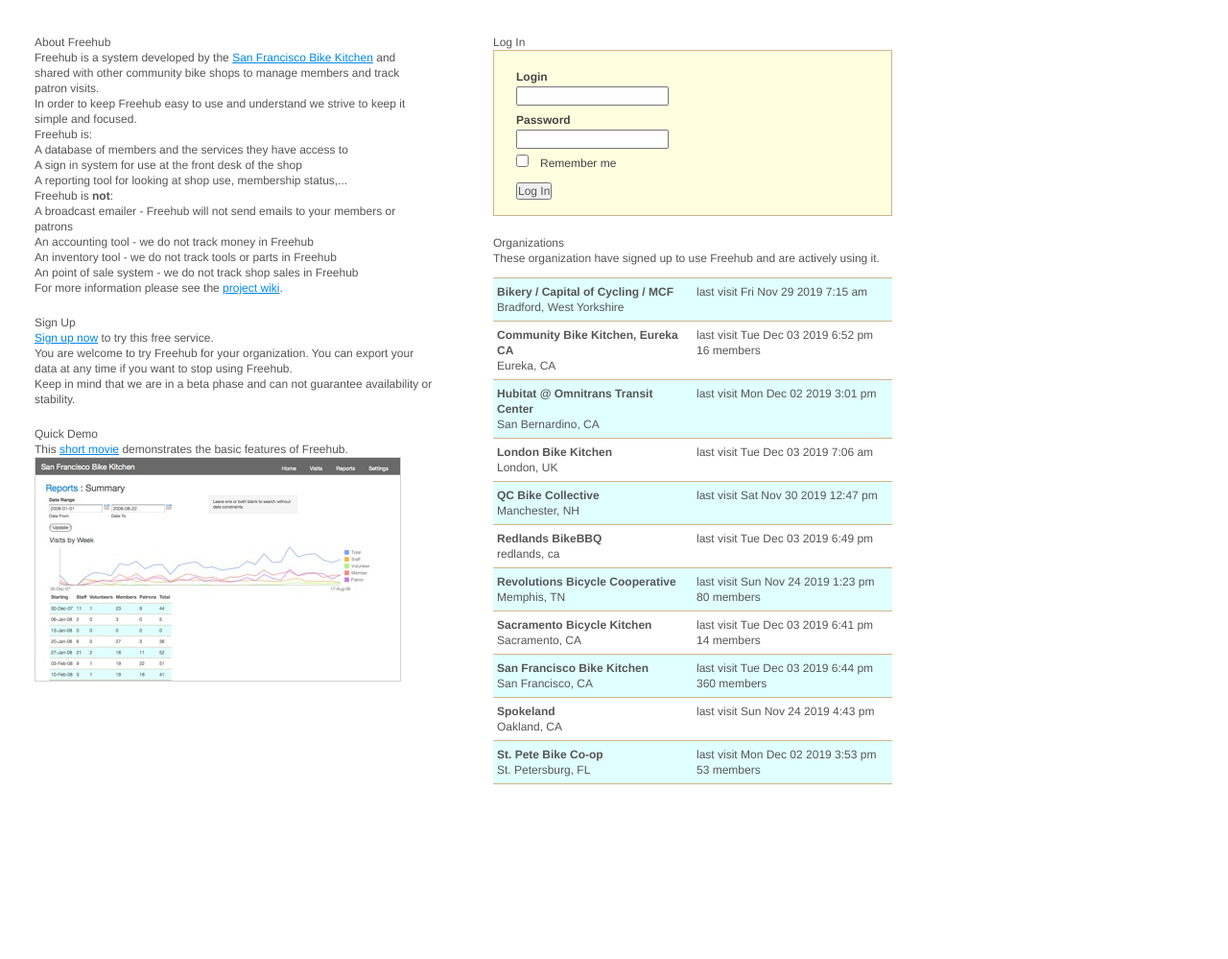
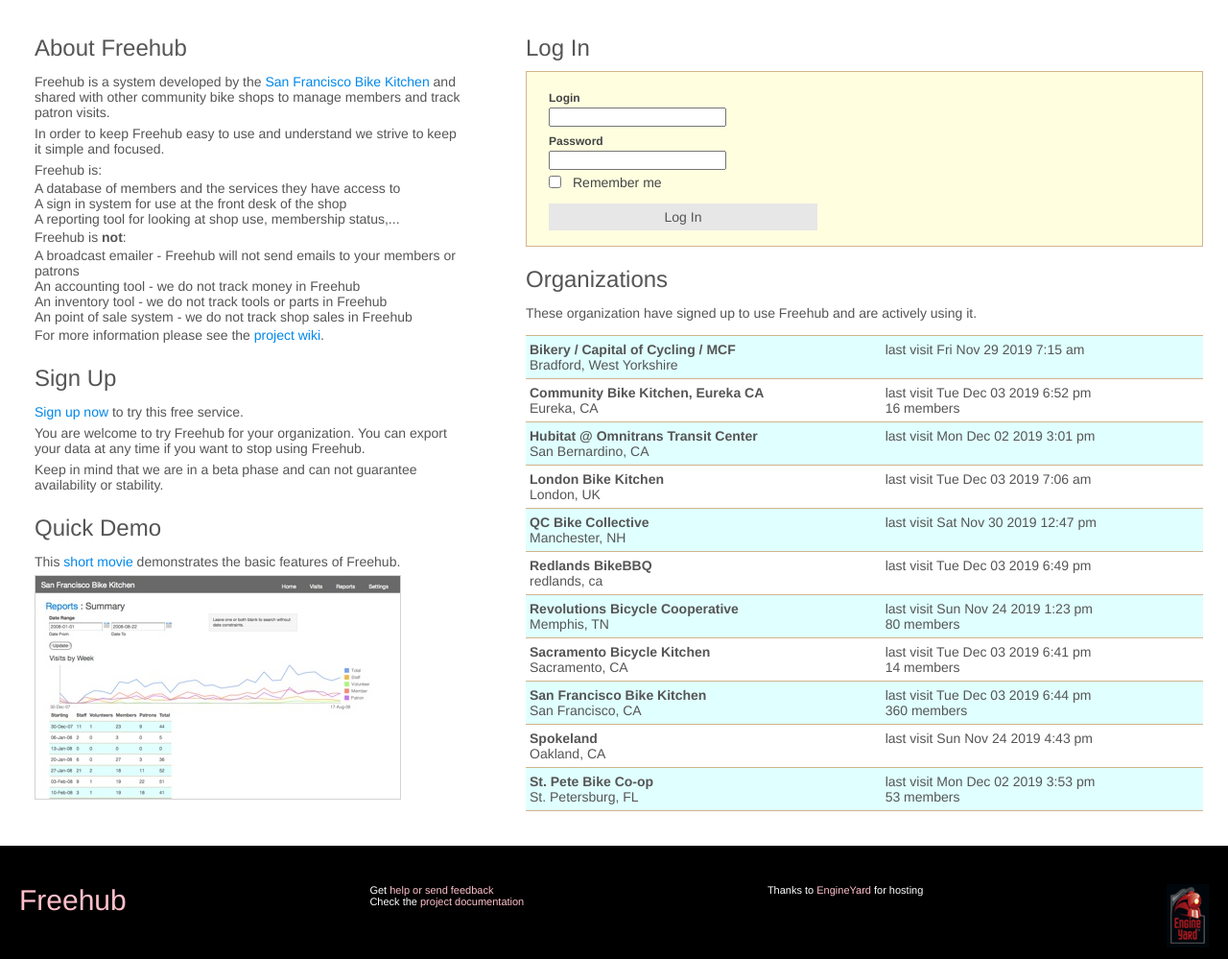
Before and after one commit to jgravois/freehub-css, a plain HTML site: page index.html in a window 1280 px wide. Shown: the whole page at 96% size. Before the commit the page ends 853 px from the top, so only its background shows below. Drawn offline with Linux system fonts and the light colour scheme.

Commit message:
add footer

```diff
--- a/index.html
+++ b/index.html
@@ -2,6 +2,7 @@
 <html lang="en">
 <head>
   <meta content='text/html; charset=utf-8' http-equiv='Content-Type' />
+  <meta name="viewport" content="initial-scale=1,maximum-scale=1,user-scalable=no" />
   <title>Organization Index on Freehub</title>
   <link href="./stylesheets/reset-min.css" media="screen" rel="stylesheet" type="text/css" />
   <link href="./stylesheets/calendar_date_select/silver.css" media="screen" rel="stylesheet"
@@ -63,7 +64,7 @@
           <h2>Quick Demo</h2>
           <p>This <a href="./demo/summary.html">short movie</a> demonstrates the basic features of Freehub.</p>
           <p><a href="./demo/summary.html"><img alt="Demo" src="./demo/demo.jpg?1305303086"
-                style="border: 1px solid lightgrey;" /></a></p>
+                style="max-width: 100%; border: 1px solid lightgrey;" /></a></p>
         </div>
       </div>
       <div id='column'>
@@ -110,7 +111,7 @@
                 <br />
                 Bradford, West Yorkshire
               </td>
-              <td style='width: 200px'>
+              <td>
                 last visit Fri Nov 29 2019 7:15 am
                 <br />
               </td>
@@ -121,7 +122,7 @@
                 <br />
                 Eureka, CA
               </td>
-              <td style='width: 200px'>
+              <td>
                 last visit Tue Dec 03 2019 6:52 pm
                 <br />
                 16 members
@@ -133,7 +134,7 @@
                 <br />
                 San Bernardino, CA
               </td>
-              <td style='width: 200px'>
+              <td>
                 last visit Mon Dec 02 2019 3:01 pm
                 <br />
               </td>
@@ -144,7 +145,7 @@
                 <br />
                 London, UK
               </td>
-              <td style='width: 200px'>
+              <td>
                 last visit Tue Dec 03 2019 7:06 am
                 <br />
               </td>
@@ -155,7 +156,7 @@
                 <br />
                 Manchester, NH
               </td>
-              <td style='width: 200px'>
+              <td>
                 last visit Sat Nov 30 2019 12:47 pm
                 <br />
               </td>
@@ -166,7 +167,7 @@
                 <br />
                 redlands, ca
               </td>
-              <td style='width: 200px'>
+              <td>
                 last visit Tue Dec 03 2019 6:49 pm
                 <br />
               </td>
@@ -177,7 +178,7 @@
                 <br />
                 Memphis, TN
               </td>
-              <td style='width: 200px'>
+              <td>
                 last visit Sun Nov 24 2019 1:23 pm
                 <br />
                 80 members
@@ -189,7 +190,7 @@
                 <br />
                 Sacramento, CA
               </td>
-              <td style='width: 200px'>
+              <td>
                 last visit Tue Dec 03 2019 6:41 pm
                 <br />
                 14 members
@@ -201,7 +202,7 @@
                 <br />
                 San Francisco, CA
               </td>
-              <td style='width: 200px'>
+              <td>
                 last visit Tue Dec 03 2019 6:44 pm
                 <br />
                 360 members
@@ -213,7 +214,7 @@
                 <br />
                 Oakland, CA
               </td>
-              <td style='width: 200px'>
+              <td>
                 last visit Sun Nov 24 2019 4:43 pm
                 <br />
               </td>
@@ -224,25 +225,24 @@
                 <br />
                 St. Petersburg, FL
               </td>
-              <td style='width: 200px'>
+              <td>
                 last visit Mon Dec 02 2019 3:53 pm
                 <br />
                 53 members
               </td>
             </tr>
           </table>
-        </div-->
+        </div>
       </div>
-      <!--div></div-->
     </div>
     <!--div class='application_footer'>
       Times shown are Pacific Time (US & Canada) timezone.
     </div-->
   </div>
-  <!--div class='footer'>
+  <div id='footer'>
     <div class='body'>
-      <div id='logo'>
-        <a href="/">Freehub</a>
+      <div>
+        <h1><a href="/">Freehub</a></h1>
       </div>
       <ul>
         <li>Get <a href="http://wiki.github.com/asalant/freehub/freehub-support">help or send feedback</a></li>
@@ -255,6 +255,6 @@
         <img alt="Ey-logo" src="/images/ey-logo.gif?1305303086" />
       </div>
     </div>
-  </div-->
+  </div>
 </body>
 </html>
--- a/stylesheets/v2/application.css
+++ b/stylesheets/v2/application.css
@@ -6,8 +6,7 @@ body {
 body, legend, select, input, textarea, th, td {
   font-family: 'Helvetica Neue', Helvetica, Arial, sans-serif;
   /** font-family:"Lucida Grande", Tahoma, Arial, Verdana, sans-serif; **/
-  font-size: 12px;
-  line-height: 16px;
+  font-size: 14px;
   color: #555;
 }
 
@@ -19,10 +18,11 @@ body, legend, select, input, textarea, th, td {
 
 #application {
   display: grid;
-  grid-template-columns: 478px 478px;
+  grid-template-columns: 40% 60%;
   grid-template-rows: auto;
   grid-template-areas:
-    "column-left column";
+    "column-left column"
+    "footer footer";
 }
 
 #header {
@@ -55,10 +55,18 @@ body, legend, select, input, textarea, th, td {
   padding: 14px 14px 26px 14px;
 }
 
-.footer {
+#footer {
   grid-area: footer;
   background: black;
   color: white;
+}
+
+#footer .body {
+  font-size: 11px;
+}
+
+#footer a {
+  color: pink;
 }
 
 .l-gutter {
@@ -85,23 +93,22 @@ div.section {
   padding: 10px 0 10px 10px;
 }
 
-.column-left p, .column p {
+a {
+  text-decoration: none;
+}
+
+p {
   padding: 3px 0 3px 0;
 }
 
-.column-left h1, .column h1 {
-  font-size: 24px;
+h1 {
+  font-size: 30px;
   padding: 0 0 12px 0;
 }
 
-.column-left h2, .column h2 {
-  font-size: 18px;
+h2 {
+  font-size: 24px;
   padding: 0 10px 10px 0;
-}
-
-.application_body h3 {
-  font-size: 14px;
-  margin: 14px 0 8px 0;
 }
 
 table {
@@ -141,3 +148,17 @@ td.time {
       'column-left';
   }
 }
+
+input[type=submit] {
+  width: 20em;
+  height: 2em;
+  border: none;
+  background-color: #e7e7e7;
+}
+
+#footer .body {
+  padding: 40px 20px 10px 20px;
+  display: flex;
+  flex-flow: row;
+  justify-content: space-between;
+}
```
